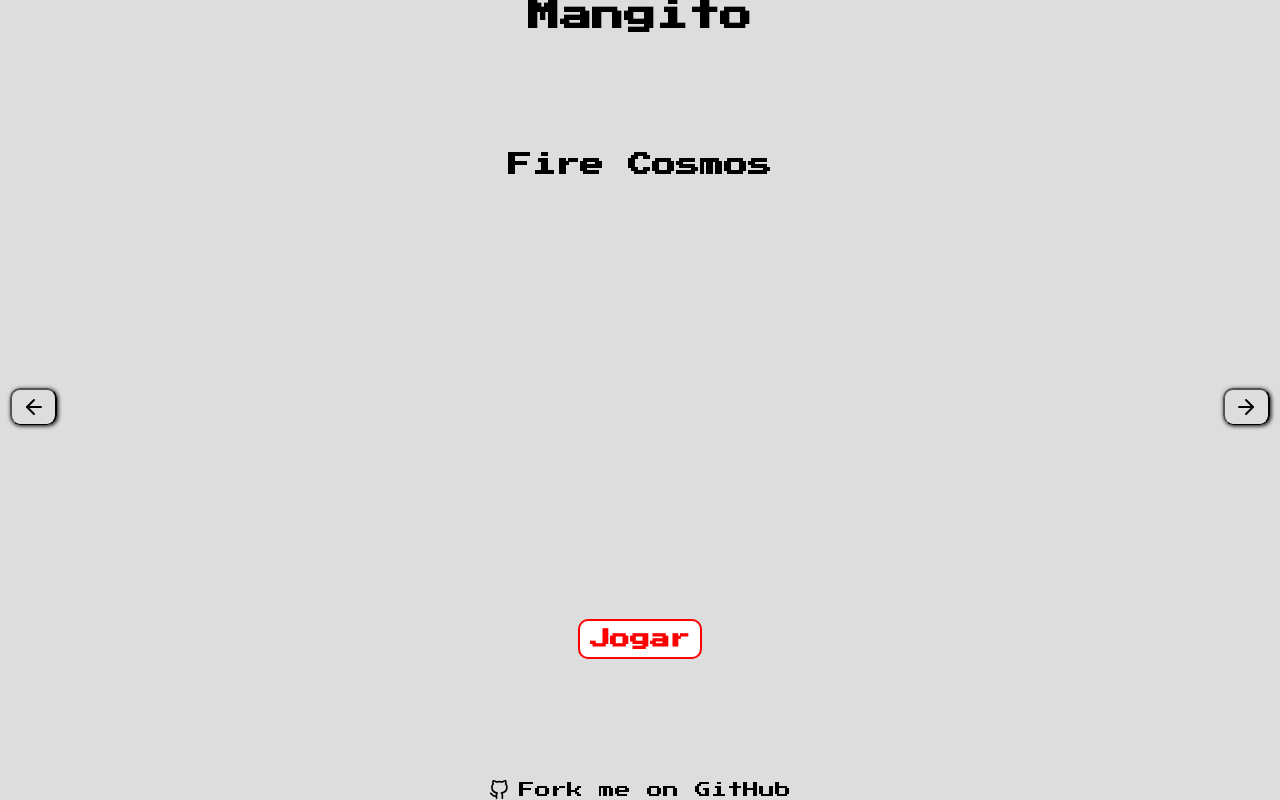
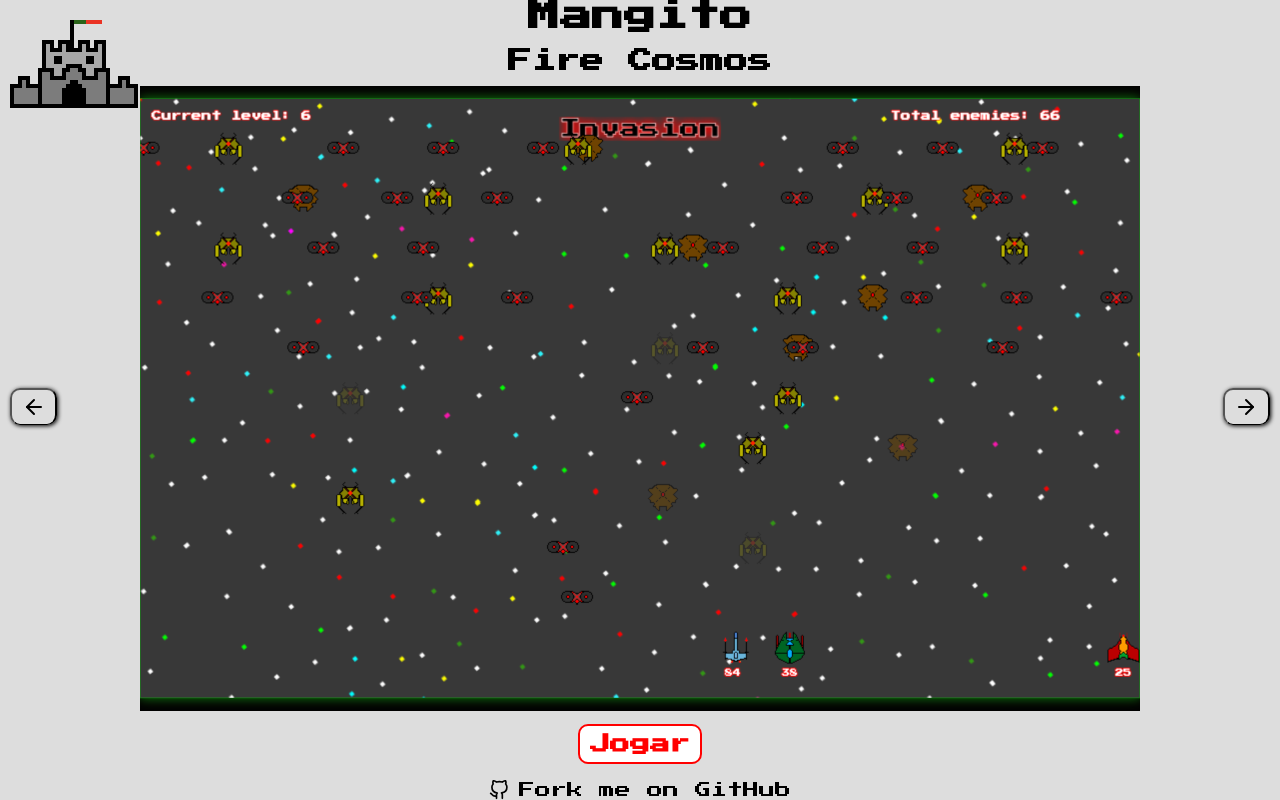
Before and after one commit to Mangito/Mangito.github.io, a website: page index.html in a window 1280 px wide. Drawn offline with Linux system fonts and the light colour scheme.

Commit message:
Add favicon and Fire Cosmos Image

```diff
--- a/index.html
+++ b/index.html
@@ -6,12 +6,13 @@
     <meta name="viewport" content="width=device-width, initial-scale=1.0">
     <link rel="stylesheet" href="./src/Style/Reset.css">
     <link rel="stylesheet" href="./src/Style/Style.min.css">
+    <link rel="shortcut icon" href="./src/Assets/Logo/Mangito32.png" type="image/x-icon">
     <title>Mangito</title>
 </head>
 
 <body>
     <header>
-        <!-- <img src="" alt="Mangito Logo"> -->
+        <img src="./src/Assets/Logo/Mangito256.png" alt="Mangito Logo">
         <h1>Mangito</h1>
     </header>
 
@@ -21,7 +22,7 @@
         <div class="Carousel">
             <div class="Slide">
                 <h2>Fire Cosmos</h2>
-                <img src="" alt="">
+                <img src="./src/Assets/Images/Fire Cosmos.png" alt="Fire Cosmos">
                 <a href="https://mangito.github.io/FireCosmos/">Jogar</a>
             </div>
 
--- a/src/Style/Style.scss
+++ b/src/Style/Style.scss
@@ -16,6 +16,13 @@ body {
     display: flex;
     align-items: center;
     justify-content: center;
+    img {
+      position: fixed;
+      top: 0;
+      left: 10px;
+      width: 128px;
+      height: 128px;
+    }
   }
 
   main {
```
Also changed, not shown: src/Assets/Images/Fire Cosmos.png (added), src/Assets/Logo/Mangito256.png (added), src/Assets/Logo/Mangito32.png (added), src/Style/Style.css, src/Style/Style.min.css.
